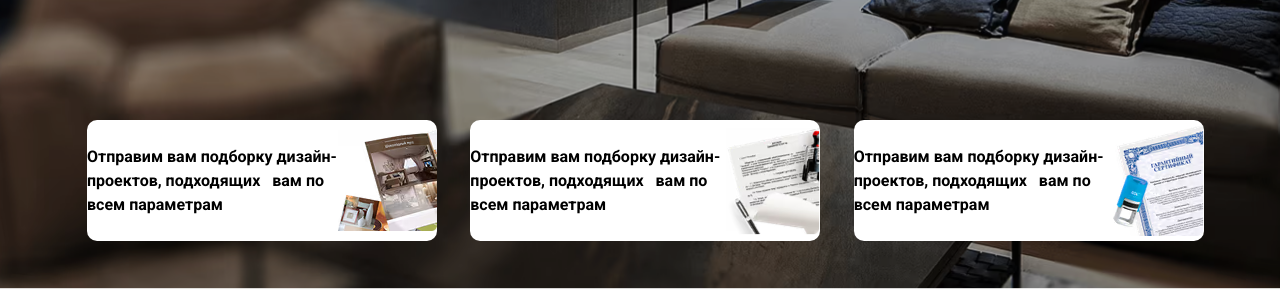
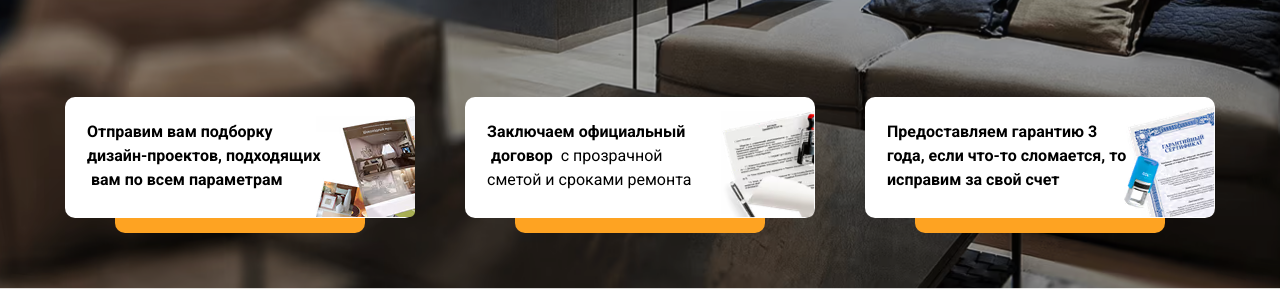
Before and after one commit to fayzullayevelmurod/pro-apartment-renovation, a plain HTML site: page index.html in a window 1280 px wide. Shown: the part 511-800 px from the top of the page. Drawn offline with Linux system fonts and the light colour scheme.

Commit message:
heading-section fineshed

```diff
--- a/css/style.css
+++ b/css/style.css
@@ -327,20 +327,45 @@ button {
 .heading-bottom .heading-bottom-item {
   position: relative;
   max-width: 350px;
+  width: 100%;
   height: 121px;
   border-radius: 10px;
   background: rgb(255, 255, 255);
   display: flex;
   align-items: center;
+  z-index: 2;
+}
+
+.heading-bottom .heading-bottom-item::before {
+  position: absolute;
+  content: "";
+  bottom: -15px;
+  transform: translateX(20%);
+  width: 250px;
+  height: 15px;
+  border-radius: 0 0 10px 10px;
+  background: rgb(254, 163, 34);
+  z-index: -1;
+}
+
+.heading-bottom .heading-bottom-item img {
+  position: absolute;
+  right: 0;
+  bottom: 0;
+}
+
+.heading-bottom .heading-bottom-item p {
+  width: 240px;
+  color: rgb(0, 0, 0);
+  font-family: "Roboto", sans-serif;
+  font-size: 16px;
+  font-weight: 400;
+  line-height: 24px;
+  letter-spacing: 0%;
+  text-align: left;
   margin: 23px auto 26px 22px;
 }
 
-.heading-bottom .heading-bottom-item p {
-  color: rgb(0, 0, 0);
-  font-family: Roboto;
-  font-size: 16px;
-  font-weight: 700;
-  line-height: 24px;
-  letter-spacing: 0%;
-  text-align: left;
+.heading-bottom .heading-bottom-item:nth-child(2) p {
+  width: 210px;
 }
--- a/index.html
+++ b/index.html
@@ -6,9 +6,6 @@
   <meta charset="UTF-8">
   <title>Pro Apartment Renavation</title>
 
-  <!-- style link -->
-  <link rel="stylesheet icon" type="text/css" href="css/style.css" media="screen">
-
   <!-- roboto fonts -->
   <link rel="preconnect" href="https://fonts.googleapis.com">
   <link rel="preconnect" href="https://fonts.gstatic.com" crossorigin>
@@ -16,12 +13,8 @@
     href="https://fonts.googleapis.com/css2?family=Inter:wght@100..900&family=Roboto:ital,wght@0,100;0,300;0,400;0,500;0,700;0,900;1,100;1,300;1,400;1,500;1,700;1,900&display=swap"
     rel="stylesheet">
 
-  <!-- font awesome -->
-  <!--
-  <link rel="stylesheet" href="https://cdnjs.cloudflare.com/ajax/libs/font-awesome/6.5.1/css/fontawesome.min.css"
-    integrity="sha512-d0olNN35C6VLiulAobxYHZiXJmq+vl+BGIgAxQtD5+kqudro/xNMvv2yIHAciGHpExsIbKX3iLg+0B6d0k4+ZA=="
-    crossorigin="anonymous" referrerpolicy="no-referrer" /> -->
-
+  <!-- style link -->
+  <link rel="stylesheet icon" type="text/css" href="css/style.css" media="screen">
 </head>
 
 <body>
@@ -105,29 +98,30 @@
 
           <div class="heading-bottom">
             <div class="heading-bottom-item">
-              <p>Отправим вам подборку
-                дизайн-проектов, подходящих
-                 вам по всем параметрам</p>
+              <p><b>Отправим вам подборку
+                  дизайн-проектов, подходящих
+                   вам по всем параметрам</b></p>
               <img src="img/heading-bottom-item1.png" alt="">
             </div>
 
             <div class="heading-bottom-item">
-              <p>Отправим вам подборку
-                дизайн-проектов, подходящих
-                 вам по всем параметрам</p>
+              <p><b>Заключаем официальный
+                   договор </b> с прозрачной
+                сметой и сроками ремонта </p>
               <img src="img/heading-bottom-item2.png" alt="">
             </div>
 
             <div class="heading-bottom-item">
-              <p>Отправим вам подборку
-                дизайн-проектов, подходящих
-                 вам по всем параметрам</p>
+              <p><b>Предоставляем гарантию 3
+                  года, если что-то сломается,
+                  то исправим за свой счет</b></p>
               <img src="img/heading-bottom-item3.png" alt="">
             </div>
           </div>
 
         </div>
       </div>
+
     </section>
 
   </div>
```
